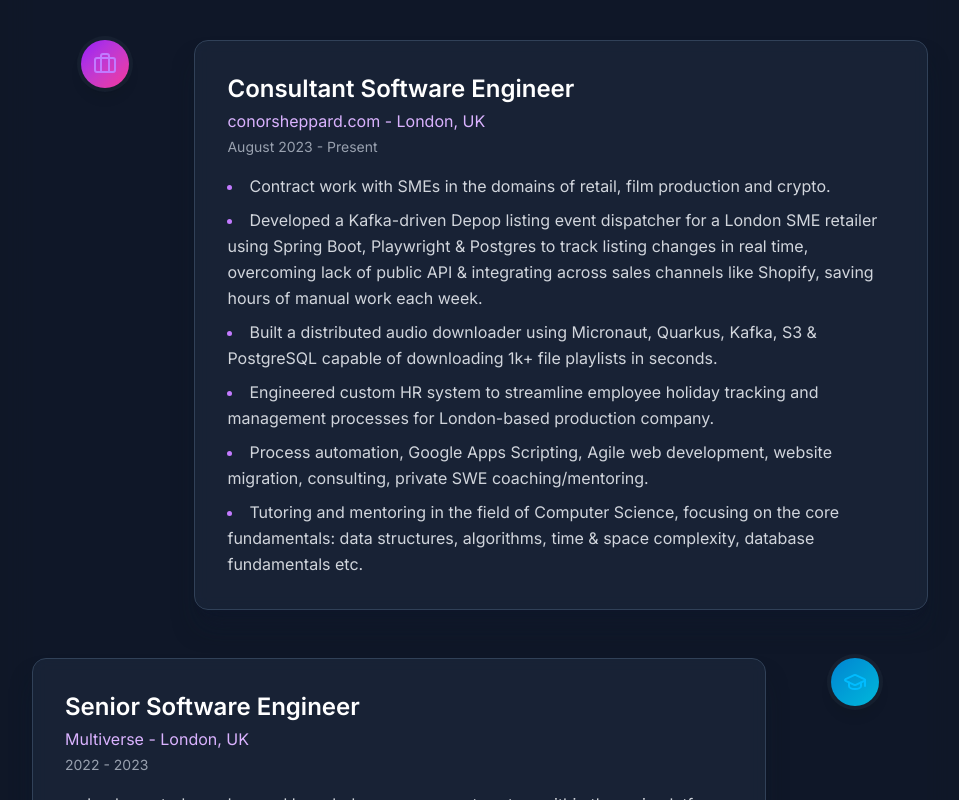
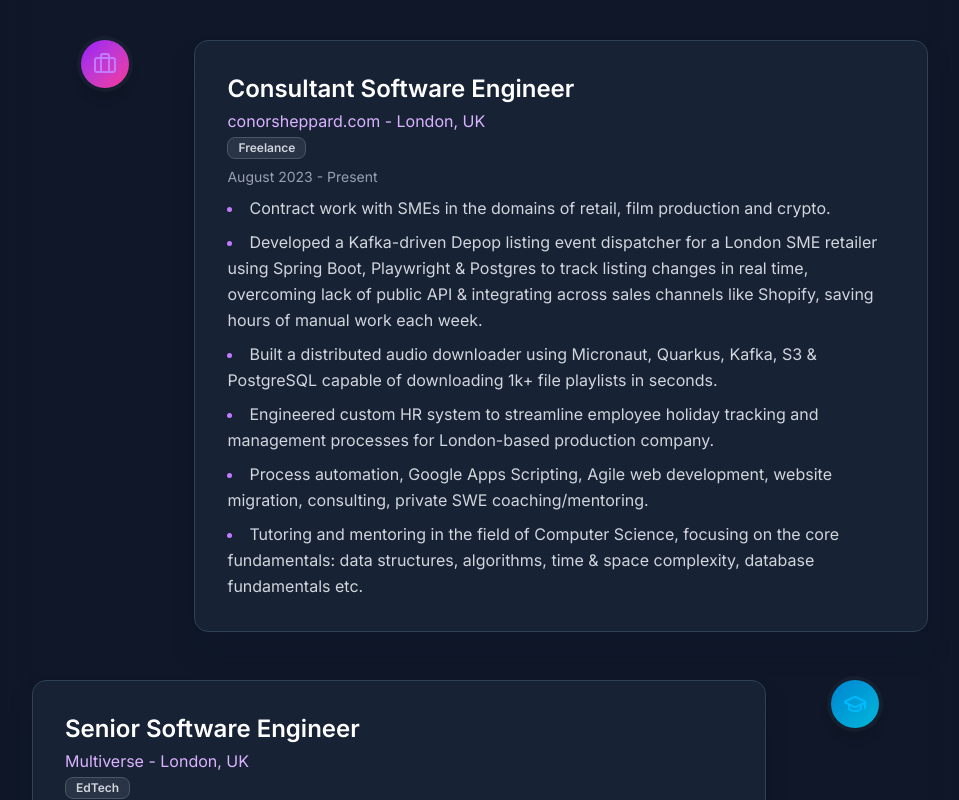
Before and after one commit to conorsheppard/nextjs-portfolio, a Next.js app: page / in a window 1280 px wide. Shown: the part 4240-5040 px from the top of the page, without its empty margins (160-1119 px from the left). Built offline with nearby package versions, Linux system fonts and the light colour scheme.

Commit message:
feat(Experience.tsx): added industry badges to experience section

```diff
--- a/src/components/Experience.tsx
+++ b/src/components/Experience.tsx
@@ -1,6 +1,7 @@
 'use client'
 import React from 'react'
-import { Briefcase, GraduationCap, BadgePoundSterling, Lock, Phone } from 'lucide-react' // Icons for different roles
+import { Badge } from '@/components/ui/badge'
+import { Briefcase, GraduationCap, BadgePoundSterling, Lock, Phone } from 'lucide-react'
 import { motion } from 'framer-motion'
 
 const experiences = [
@@ -142,7 +143,18 @@ export default function Experience() {
                   <p className="text-md mb-1 text-purple-300">
                     {exp.company} - {exp.location}
                   </p>
-                  <p className="mb-4 text-sm text-gray-400">{exp.period}</p>
+                  <div className={`mb-2 mt-1 flex flex-wrap`}>
+                    {exp.tags.map((tag) => (
+                      <Badge
+                        key={tag}
+                        variant="secondary"
+                        className="border-gray-600 bg-gray-700/60 text-xs text-gray-300 transition-colors hover:text-white-800"
+                      >
+                        {tag}
+                      </Badge>
+                    ))}
+                  </div>
+                  <p className="mb-2 text-sm text-gray-400">{exp.period}</p>
                 </div>
                 <ul className="list-inside list-disc space-y-2 text-sm leading-relaxed text-gray-300 marker:text-purple-400 sm:text-base">
                   {exp.details.map((detail, i) => (
--- a/src/components/Projects.tsx
+++ b/src/components/Projects.tsx
@@ -97,7 +97,7 @@ export default function Projects() {
                       <Badge
                         key={tag}
                         variant="secondary"
-                        className="border-gray-600 bg-gray-700/60 text-xs text-gray-300 transition-colors hover:text-gray-800"
+                        className="border-gray-600 bg-gray-700/60 text-xs text-gray-300 transition-colors hover:text-white-800"
                       >
                         {tag}
                       </Badge>
```
